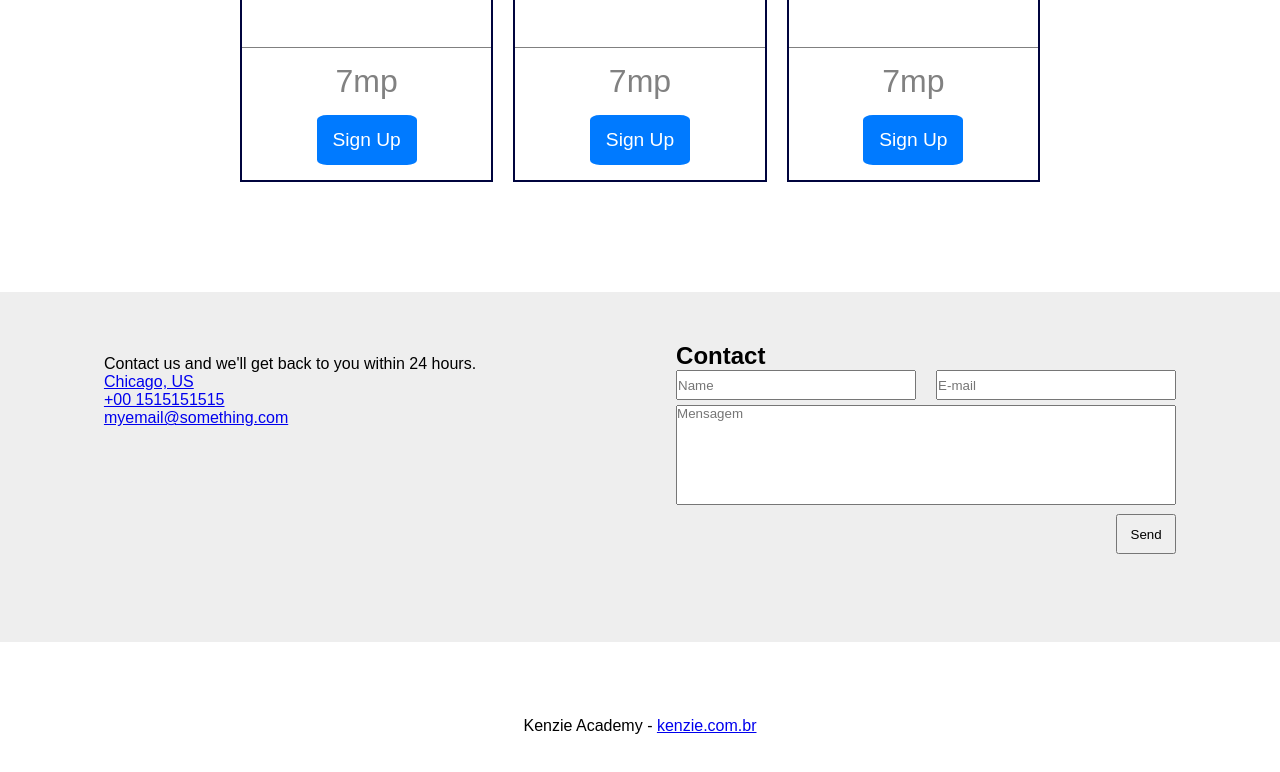
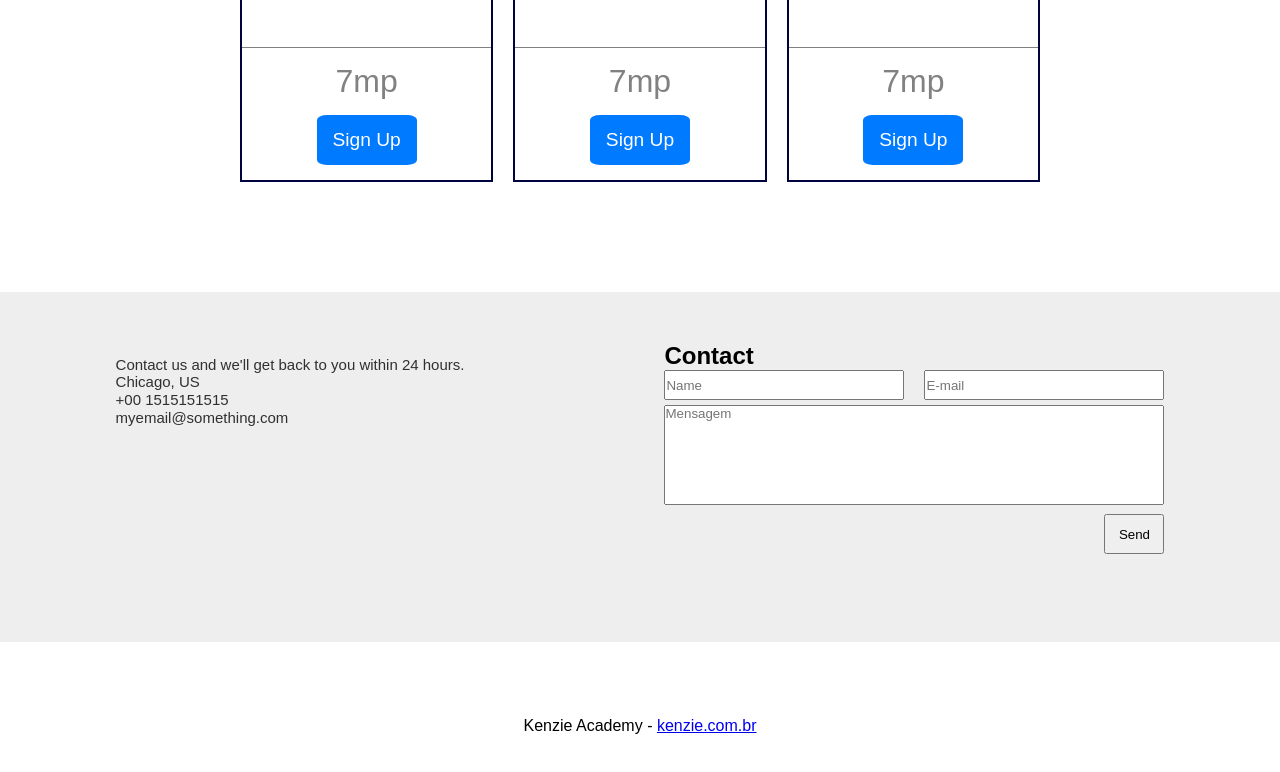
Before and after one commit to Kenzie-Academy-Brasil-Developers/estilizando-pagina-landing-page-kenzie-academy-sprint-3-Deivison-Rangel, a plain HTML site: page index.html in a window 1280 px wide. Shown: the part 3996-4768 px from the top of the page. Drawn offline with Linux system fonts and the light colour scheme.

Commit message:
Alteração contato

```diff
--- a/assets/css/style.css
+++ b/assets/css/style.css
@@ -192,6 +192,16 @@ header{}
     height: 70px;
     justify-content: flex-end;
 }
+.secaoContato-informacoes > ul > li > a{
+    font-size: 15px;
+    color: #303030;
+    text-decoration: none;
+}
+.secaoContato-informacoes > p {
+    font-size: 15px;
+    color: #303030;
+    text-decoration: none;
+}
  #nome {
     width: 240px;
     height: 30px;
```
